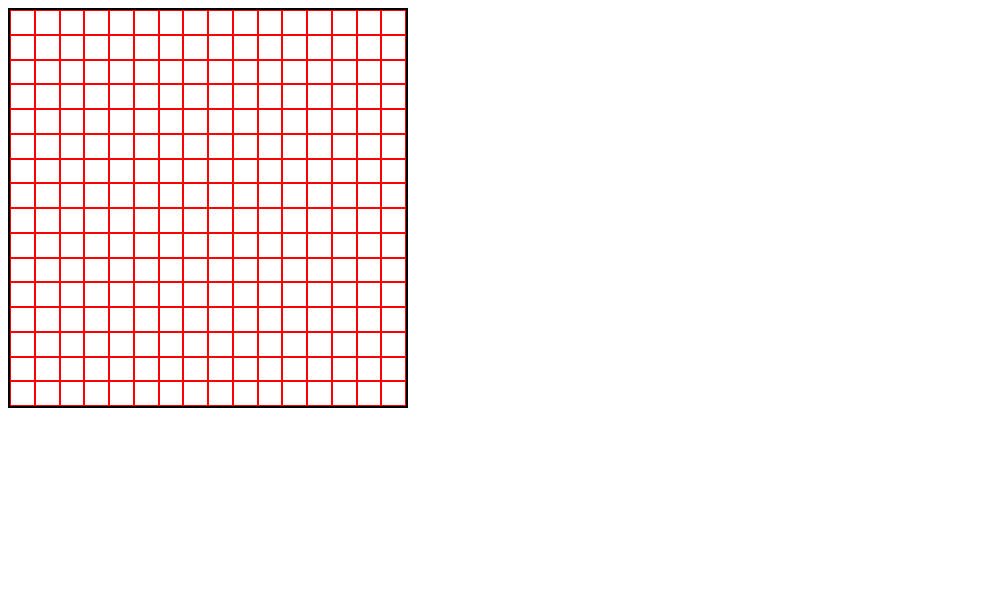
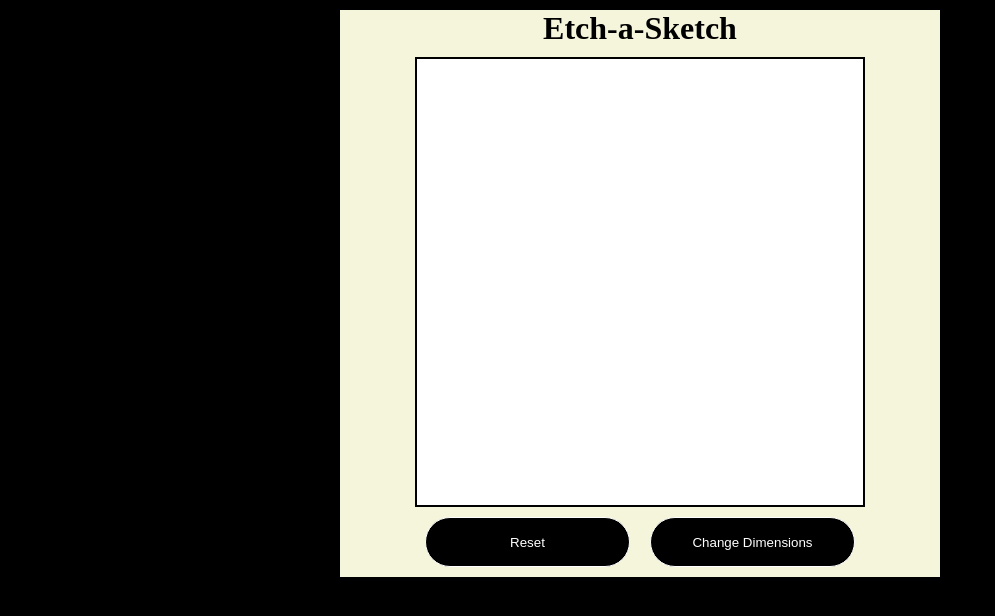
Before and after one commit to TahaShah141/Etch-a-Sketch, a plain HTML site: page index.html in a window 1280 px wide. Shown: the whole page, without its empty margins (0-995 px from the left). Drawn offline with Linux system fonts and the light colour scheme.

Commit message:
Add reset and dimension buttons and functionality

```diff
--- a/index.css
+++ b/index.css
@@ -2,10 +2,29 @@
     box-sizing: border-box;
 }
 
+body {
+    background-color: black;
+}
+
+.container {
+    background-color: beige;
+    margin: auto;
+    width: 600px;
+    padding: 0;
+}
+
+h1 {
+
+    text-align: center;
+    margin: 10px auto;
+}
+
+
 .grid {
+    margin: auto;
     display: flex;
-    height: 400px;
-    width: 400px;
+    height: 450px;
+    width: 450px;
     border: 2px solid black;
     flex-direction: column;
 }
@@ -17,5 +36,21 @@
 
 .cell {
     flex: 1;
-    border: 1px solid red;
+    background-color: white;
 }
+
+.buttons {
+    display: flex;
+    margin: auto;
+    width: 450px;
+}
+
+button {
+    margin: 10px;
+    border-radius: 30px;
+    border: 1px solid white;
+    background-color: black;
+    color: white;
+    height: 50px;
+    flex: 1;
+}
--- a/index.html
+++ b/index.html
@@ -8,7 +8,14 @@
     </head>
 
     <body>
+    <div class="container">
+        <h1>Etch-a-Sketch</h1>
         <div class="grid">
         </div>
+        <div class="buttons">
+            <button onclick="resetGrid()">Reset</button>
+            <button onclick="changeDimensions()">Change Dimensions</button>
+        </div>
+    </div>
     </body>
 </html>
--- a/index.js
+++ b/index.js
@@ -27,4 +27,25 @@ function getColor() {
     return "#000000";
 }
 
+document.onkeydown = function(e) {
+    if (e.code === "KeyR") resetGrid();
+    else if (e.code === "KeyN") changeDimensions();
+}
+
+function resetGrid() {
+    const cells = document.querySelectorAll(".cell");
+    cells.forEach(cell => cell.style["background-color"] = "#FFFFFF");
+
+}
+
+function changeDimensions() {
+    let n = parseInt(prompt("Enter the dimensions of the new board"));
+    if (n > 100 || n <= 0 || !n) {alert("Dimension out of range");return;}
+
+    const rows = document.querySelectorAll(".row");
+    rows.forEach(row => row.remove());
+
+    drawGrid(n);
+}
+
 drawGrid(16);
```
